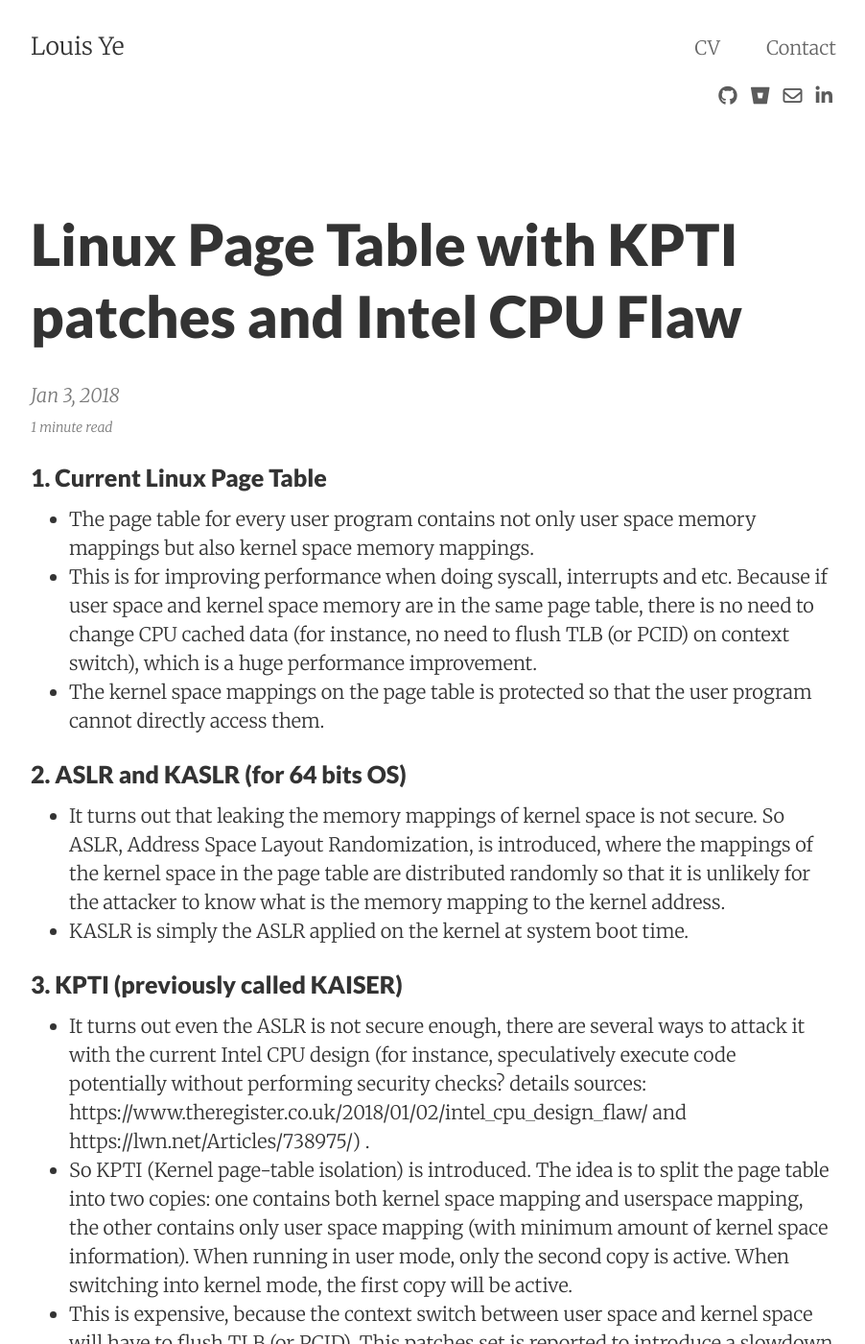
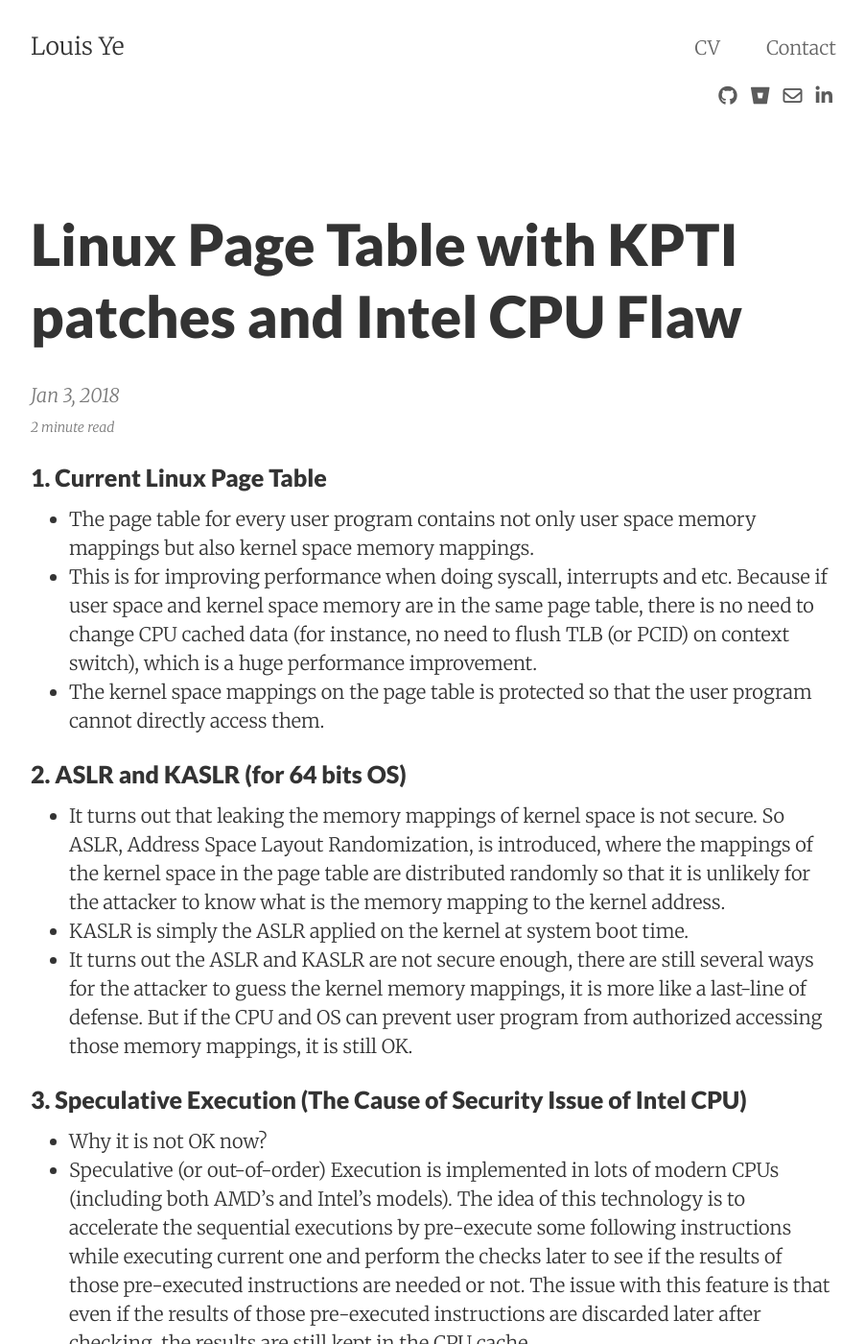
Before and after one commit to Louis-Ye/Louis-Ye.github.io, a Jekyll site: the page built from _posts/2018-01-03-kpti-cpu-flaw.md, in a window 1280 px wide and 1400 px high. Shown: the whole window at 96% size, without its empty margins (188-1090 px from the left). Built offline with Jekyll 4.4.1, drawn with Linux system fonts in a browser that asks for light colours; nearby versions of some CDN libraries; some of the changed text lies outside the part shown.

Commit message:
Update kpti cpu flow

```diff
--- a/_posts/2018-01-03-kpti-cpu-flaw.md
+++ b/_posts/2018-01-03-kpti-cpu-flaw.md
@@ -14,8 +14,14 @@ categories: Operating Systems
 ### 2. ASLR and KASLR (for 64 bits OS)
 * It turns out that leaking the memory mappings of kernel space is not secure. So ASLR, Address Space Layout Randomization, is introduced, where the mappings of the kernel space in the page table are distributed randomly so that it is unlikely for the attacker to know what is the memory mapping to the kernel address.
 * KASLR is simply the ASLR applied on the kernel at system boot time.
+* It turns out the ASLR and KASLR are not secure enough, there are still several ways for the attacker to guess the kernel memory mappings, it is more like a last-line of defense. But if the CPU and OS can prevent user program from authorized accessing those memory mappings, it is still OK.
 
-### 3. KPTI (previously called KAISER)
-* It turns out even the ASLR is not secure enough, there are several ways to attack it with the current Intel CPU design (for instance, speculatively execute code potentially without performing security checks? details sources: https://www.theregister.co.uk/2018/01/02/intel_cpu_design_flaw/ and https://lwn.net/Articles/738975/) .
+### 3. Speculative Execution (The Cause of Security Issue of Intel CPU)
+* Why it is not OK now?
+* Speculative (or out-of-order) Execution is implemented in lots of modern CPUs (including both AMD's and Intel's models). The idea of this technology is to accelerate the sequential executions by pre-execute some following instructions while executing current one and perform the checks later to see if the results of those pre-executed instructions are needed or not. The issue with this feature is that even if the results of those pre-executed instructions are discarded later after checking, the results are still kept in the CPU cache.
+* It turns that with the speculative execution, the attacker can perform unauthorized access to kernel memory on current Intel's CPU (AMD CPU seems to avoid speculative execution on crucial memory addresses) and read those information into CPU cache. Though the attacker cannot read the information directly from the cache, but by carefully timing the right instruction (instruction reading content from cache is much faster then reading it from RAM), the attacker can still guess the content of the kernel memory.
+
+
+### 4. KPTI (previously called KAISER)
 * So KPTI (Kernel page-table isolation) is introduced. The idea is to split the page table into two copies: one contains both kernel space mapping and userspace mapping, the other contains only user space mapping (with minimum amount of kernel space information). When running in user mode, only the second copy is active. When switching into kernel mode, the first copy will be active.
 * This is expensive, because the context switch between user space and kernel space will have to flush TLB (or PCID). This patches set is reported to introduce a slowdown of 5% to 30% (data is gathered at the current date) for all applications.
```
